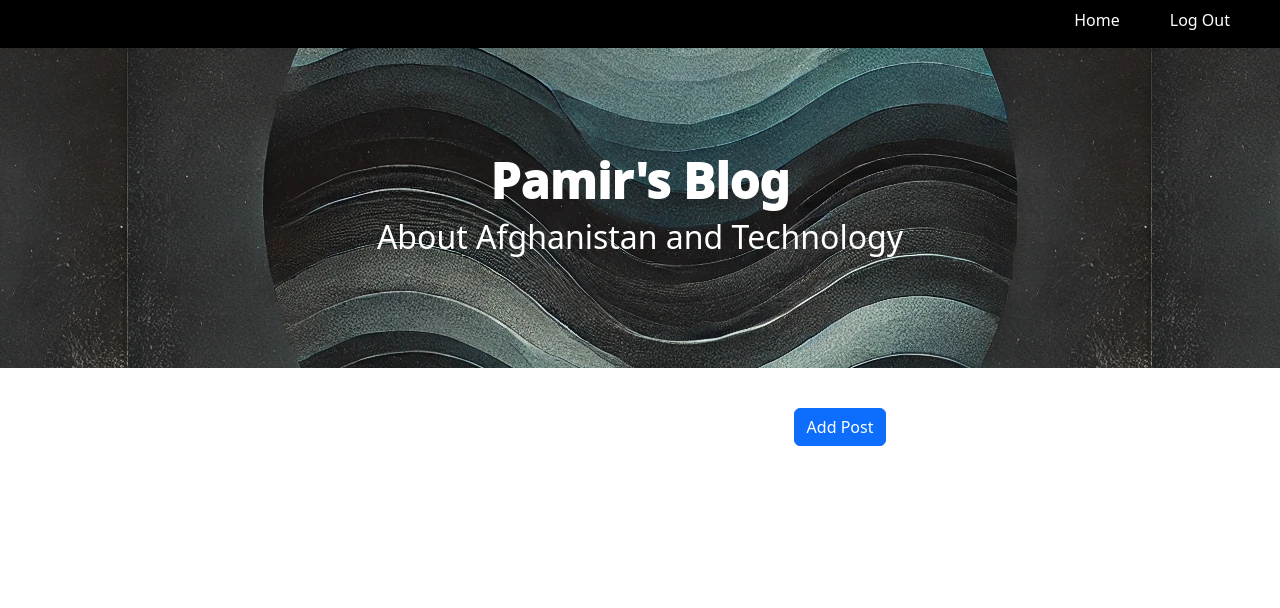
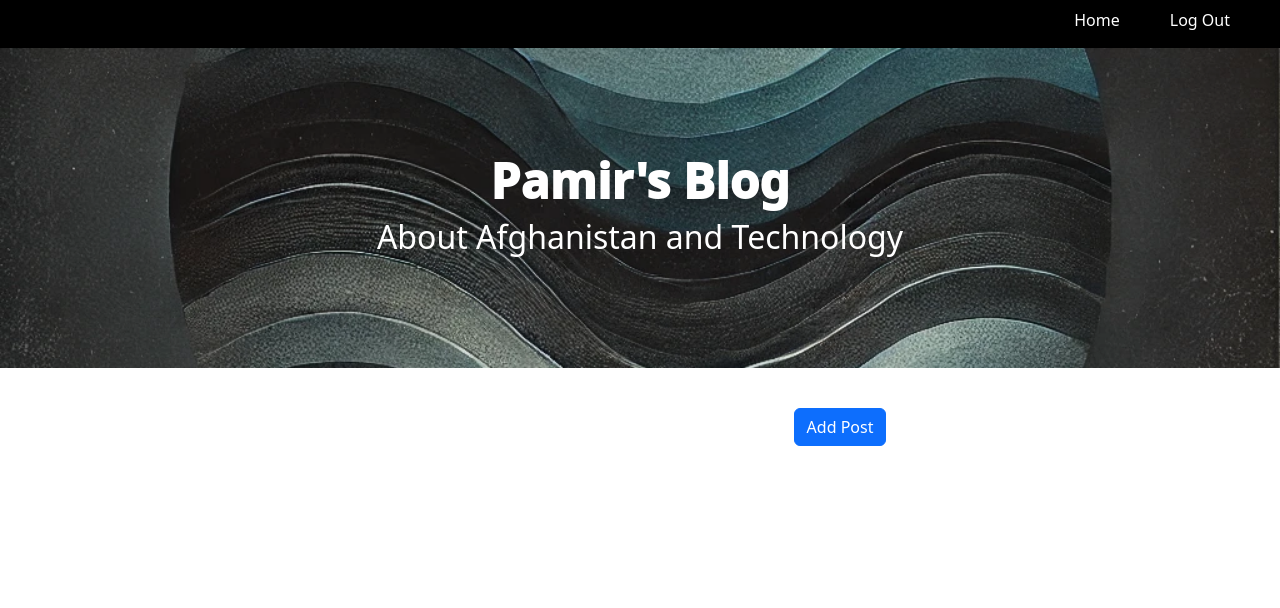
Before and after one commit to pamir-shinwari/pamir_blog, a Flask app: page / in a window 1280 px wide. Shown: the top 608 px of the page. Run offline with Flask 3, Linux system fonts and the light colour scheme; the visitor is signed in with stand-in values (Sample User, id 1); data that the repository does not hold is empty; some libraries are stand-ins or nearby versions.

Commit message:
initial commit

```diff
--- a/static/styles.css
+++ b/static/styles.css
@@ -10,14 +10,14 @@
 }
 .header{
 color: white;
-background-repeat: no-repeat;
-background-size: cover;
+
+
 display:flex;
 flex-direction: column;
 justify-content: center;
 align-items: center;
 height: 40vh;
-background: center;
+
 }
 
 .main_title{
--- a/templates/index.html
+++ b/templates/index.html
@@ -1,7 +1,7 @@
 {% extends 'base.html' %}
 
 {% block header %}
-        <div class="header" style="background-image: url('../static/assets/images/index.webp')">
+        <div class="header" style="background-image: url('../static/assets/images/index.webp'); background-repeat: no-repeat; background-size: cover;  background-position: center;">
             <h1 class="main_title"> Pamir's Blog</h1>
             <h2 class="main_subtitle"> About Afghanistan and Technology </h2>
         </div>
@@ -13,7 +13,7 @@
         {% for post in posts %}
 <div class="posts" >
         <div class="card" style="width:; height:;">
-        <img style="width:; height:10rem;" src="{{post.post_img}}" class="card-img-top" alt="...">
+        <img style="width:; height:12rem;" src="{{post.post_img}}" class="card-img-top" alt="...">
         <div class="card-body">
           <h5 class="card-title">{{post.title}}</h5>
           <p class="card-text">{{post.subtitle}}</p>
```
